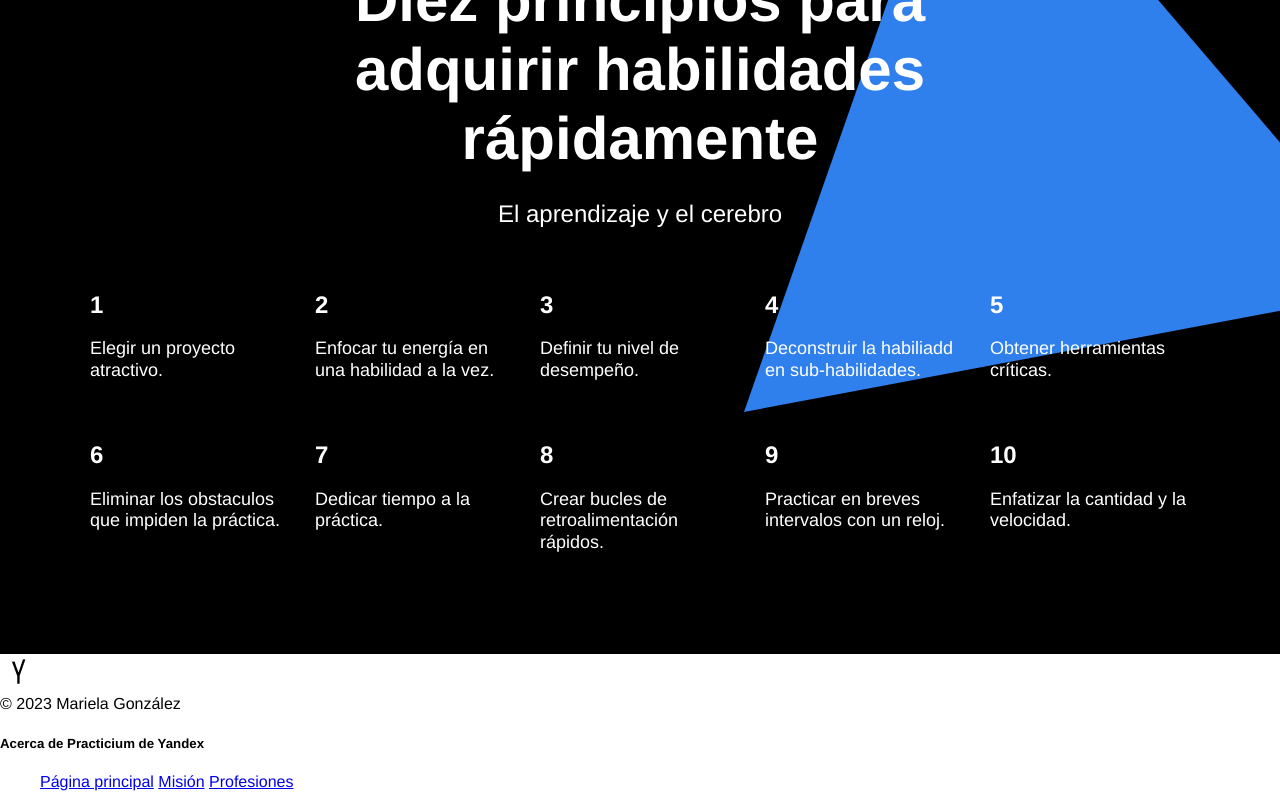
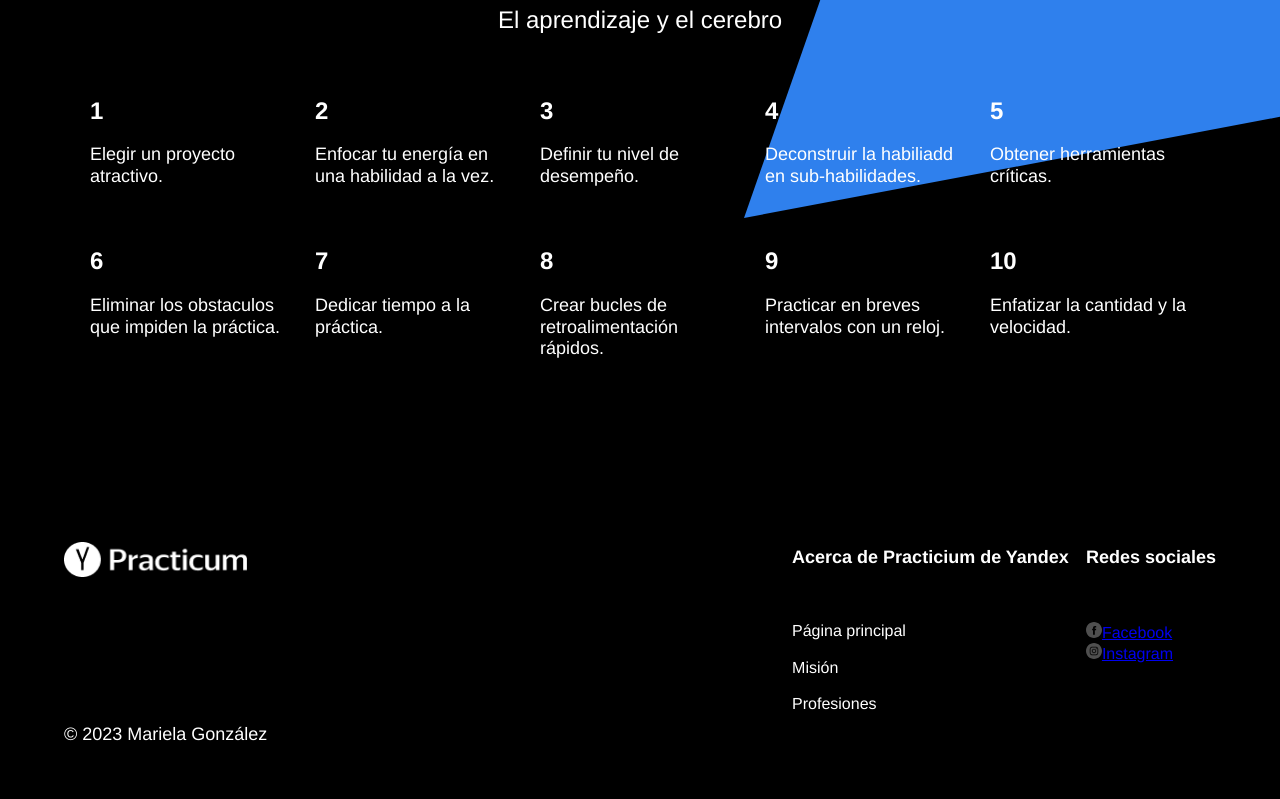
Before and after one commit to mmgonnar/web_project_1_es, a plain HTML site: page index.html in a window 1280 px wide. Shown: the part 3423-4222 px from the top of the page. Drawn offline with Linux system fonts and the light colour scheme.

Commit message:
docs(css): :memo: Modified footer__list _link

```diff
--- /dev/null
+++ b/blocks/footer/__columns/__column_content_about.css
@@ -0,0 +1,6 @@
+.footer__column_content_about {
+  display: flex;
+  flex-direction: column;
+  gap: 20px;
+  align-items: flex-start;
+}
--- /dev/null
+++ b/blocks/footer/__columns/__column_content_social.css
@@ -0,0 +1,6 @@
+.footer__column_content_social {
+  display: flex;
+  flex-direction: column;
+  gap: 20px;
+  align-items: flex-start;
+}
--- a/blocks/footer/__columns/__columns.css
+++ b/blocks/footer/__columns/__columns.css
@@ -4,3 +4,11 @@
   width: 90%;
   margin: auto;
 }
+
+.column-heading {
+  padding: 0;
+  font-size: 18px;
+  font-weight: bold;
+  line-height: 30px;
+  margin-top: 0;
+}
--- /dev/null
+++ b/blocks/footer/__list/__list.css
@@ -0,0 +1,15 @@
+.footer__list {
+  list-style: none;
+  padding: 0;
+  margin-top: 0;
+}
+
+.footer__list_link {
+  padding-bottom: 18px;
+  display: flex;
+  row-gap: 20px;
+  flex-direction: column;
+  margin: 0;
+  text-decoration: none;
+  color: white;
+}
--- a/blocks/footer/footer.css
+++ b/blocks/footer/footer.css
@@ -1,6 +1,9 @@
 @import url(./__columns/__columns.css);
 @import url(./__columns/__column_content_copyright.css);
 @import url(../logo/_place_footer.css);
+@import url(./__columns/__column_content_social.css);
+@import url(./__columns/__column_content_about.css);
+@import url(./__list/__list.css);
 
 .footer {
   background-color: #000;
@@ -12,3 +15,10 @@
   padding-top: 60px;
   padding-bottom: 40px;
 }
+
+.footer_author {
+  font-size: 18px;
+  line-height: 25px;
+  font-weight: normal;
+  bottom: 0;
+}
--- a/index.css
+++ b/index.css
@@ -12,6 +12,8 @@
 @import url(./blocks/feynman/feynman.css);
 
 @import url(./blocks/kaufman/kaufman.css);
+
+@import url(./blocks/footer/footer.css);
 
 .page {
   min-width: 1100px;
--- a/index.html
+++ b/index.html
@@ -91,7 +91,7 @@
                 La capacidad de almacenamiento de información de un ser humano.
               </p>
             </li>
-            <li class="table_c_ell">
+            <li class="table__cell">
               <h4 class="table__heading">500 trillones</h4>
               <p class="table__text">
                 El número de sinapsis nerviosas responsables del aprendizaje en
@@ -222,7 +222,7 @@
               alt="logotipo en blanco"
               class="logo_place_footer"
             />
-            <div class="footer__author">&copy; 2023 Mariela González</div>
+            <div class="footer_author">&copy; 2023 Mariela González</div>
           </div>
           <div class="footer__column_content_about">
             <h5 class="column-heading">Acerca de Practicium de Yandex</h5>
```
